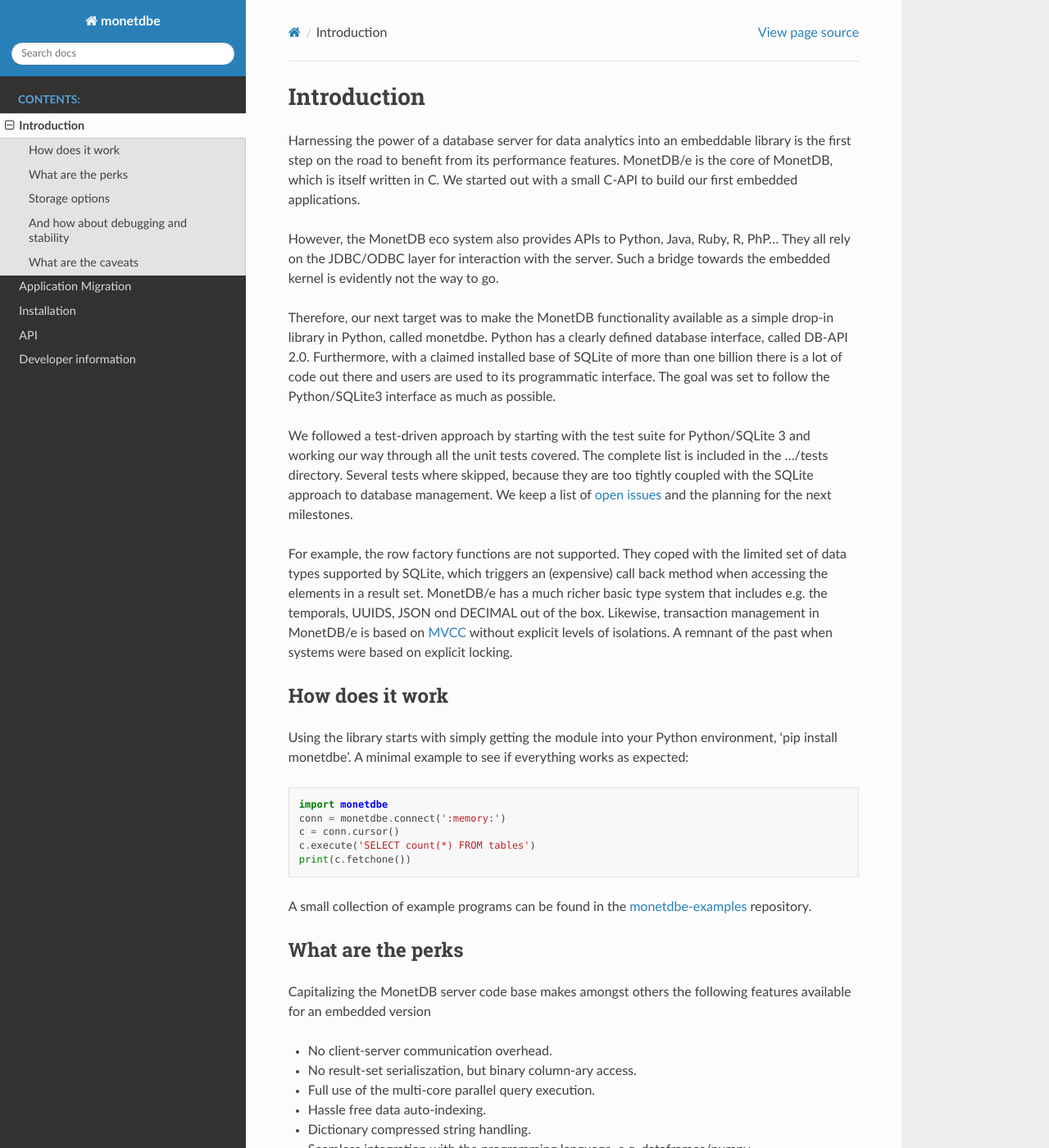
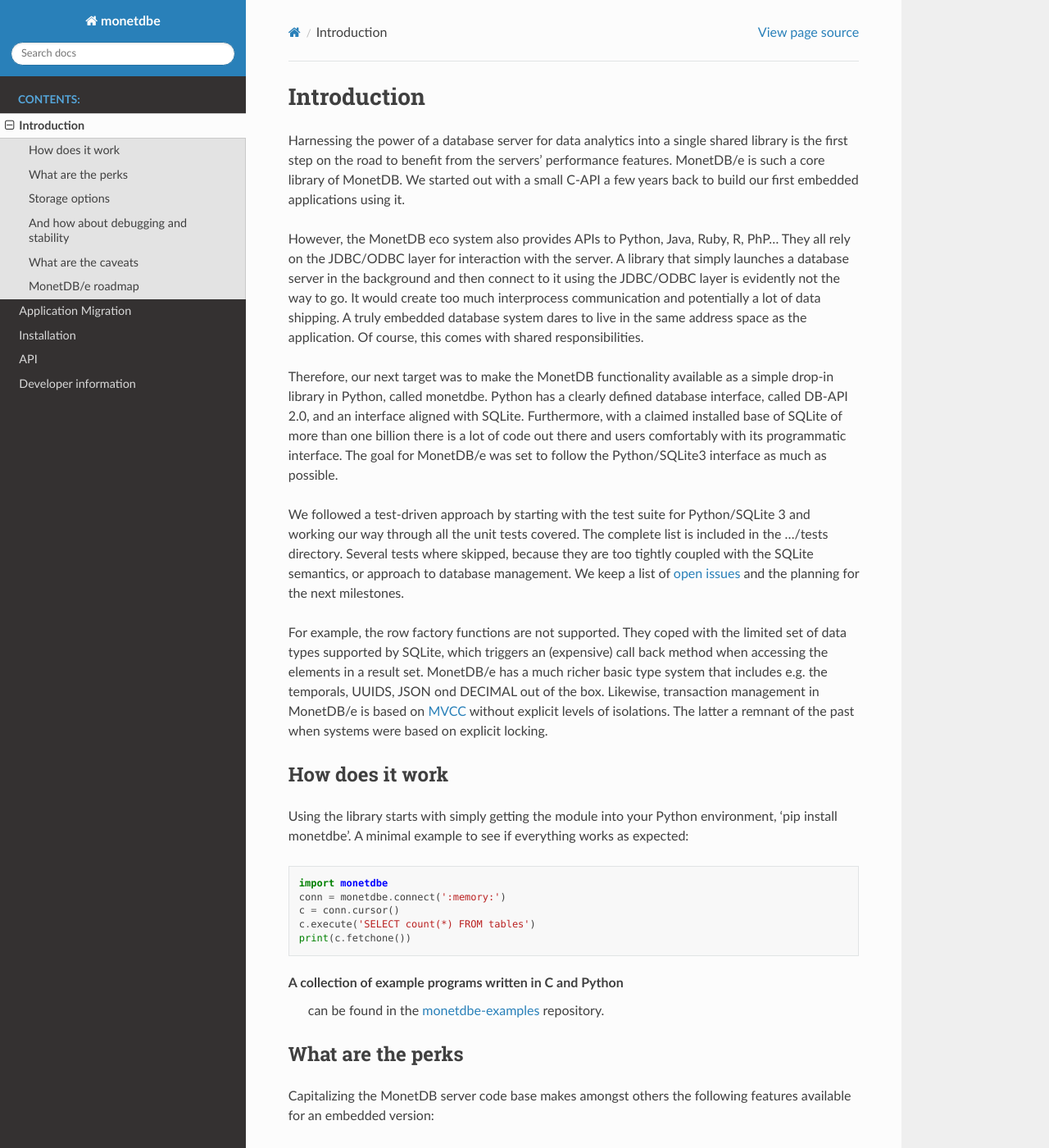
Before and after one commit to MonetDBSolutions/MonetDBe-Python, a Sphinx documentation site: the page built from doc/introduction.rst, in a window 1280 px wide and 1400 px high. Shown: the whole window at 82% size. Built offline with Sphinx 7.4.7 and the Read the Docs theme 2.0.0, drawn with Linux system fonts in a browser that asks for light colours; some of the changed text lies outside the part shown.

```diff
--- a/doc/introduction.rst
+++ b/doc/introduction.rst
@@ -2,28 +2,31 @@
 Introduction
 ============
 
-Harnessing the power of a database server for data analytics into an embeddable library is the first step on the road to
-benefit from its performance features. MonetDB/e is the core of MonetDB, which is itself written in C. We started out with
-a small C-API to build our first embedded applications.
+Harnessing the power of a database server for data analytics into a single shared library is the first step on the road to
+benefit from the servers' performance features. MonetDB/e is such a core library of MonetDB.
+We started out with a small C-API a few years back to build our first embedded applications using it.
 
 However, the MonetDB eco system also provides APIs to Python, Java, Ruby, R, PhP… They all rely on the JDBC/ODBC layer
-for interaction with the server. Such a bridge towards the embedded kernel is evidently not the way to go.
+for interaction with the server. A library that simply launches a database server in the background and
+then connect to it using the JDBC/ODBC layer is evidently not the way to go. It would create too much interprocess
+communication and potentially a lot of data shipping. A truly embedded database system dares to live in the same
+address space as the application. Of course, this comes with shared responsibilities.
 
 Therefore, our next target was to make the MonetDB functionality available as a simple drop-in library in Python, called monetdbe.
-Python has a clearly defined database interface, called DB-API 2.0. Furthermore, with a claimed installed base of SQLite
-of more than one billion there is a lot of code out there and users are used to its programmatic interface. The goal was
-set to follow the Python/SQLite3 interface as much as possible.
+Python has a clearly defined database interface, called DB-API 2.0, and an interface aligned with SQLite.
+Furthermore, with a claimed installed base of SQLite of more than one billion there is a lot of code out there
+and users comfortably with its programmatic interface. The goal for MonetDB/e was set to follow the Python/SQLite3 interface as much as possible.
 
 We followed a test-driven approach by starting with the test suite for Python/SQLite 3 and working our way through all
 the unit tests covered. The complete list is included in the .../tests directory. Several tests where skipped, because
-they are too tightly coupled with the SQLite approach to database management. We keep a list
+they are too tightly coupled with the SQLite semantics, or  approach to database management. We keep a list
 of `open issues <https://github.com/MonetDBSolutions/MonetDB/e-Python/issues>`_  and the planning for the next milestones.
 
 For example, the row factory functions are not supported. They coped with the limited set of data types
 supported by SQLite, which triggers an (expensive) call back method when accessing the elements in
 a result set. MonetDB/e has a much richer basic type system that includes e.g. the temporals, UUIDS, JSON ond DECIMAL out of the box.
 Likewise, transaction management in MonetDB/e is based on `MVCC <https://www.monetdb.org/blog/optimistic-concurrency-control>`_
-without explicit levels of isolations.  A remnant of the past when systems were based on explicit locking.
+without explicit levels of isolations.  The latter a remnant of the past when systems were based on explicit locking.
 
 How does it work
 ================
@@ -37,12 +40,13 @@ A minimal example to see if everything works as expected::
     c.execute('SELECT count(*) FROM tables')
     print(c.fetchone())
 
-A small collection of example programs can be found in the `monetdbe-examples <https://github.com/MonetDBSolutions/monetdbe-examples>`_ repository.
+A collection of example programs written in C and Python
+ can be found in the `monetdbe-examples <https://github.com/MonetDBSolutions/monetdbe-examples>`_ repository.
 
 What are the perks
 ==================
 
-Capitalizing the MonetDB server code base makes amongst others the following features available for an embedded version
+Capitalizing the MonetDB server code base makes amongst others the following features available for an embedded version:
 
 - No client-server communication overhead.
 - No result-set serialiszation, but binary column-ary access.
@@ -96,8 +100,12 @@ REMINDER, the Python package monetdbe is an *pre-release* made available from Py
 Several rough edges and features deemed urgent are being dealt with before MonetDB/e becomes an official release,
 but users are more than welcome to try it out. Issues and feature requests can be left behind in the issue tracker on GitHub.
 
-High on our lists are:
+MonetDB/e roadmap
+=================
 
-- Import of (mini)parquet and arrow files
+- MonetDB/e as proxy to a server
+- Java jar drop=in
+- Embedded version for R
+- Import of (mini)parquet and Arrow files
 - Remote query processing over multiple :memory: instances
-- Java drop-in jar
+- Using MonetDB/e as a JDBC/ODBC endpoint
```
Also changed, not shown: other parts of doc/introduction.rst (+4 -4 lines), doc/migrations.rst (+15 -5 lines).
